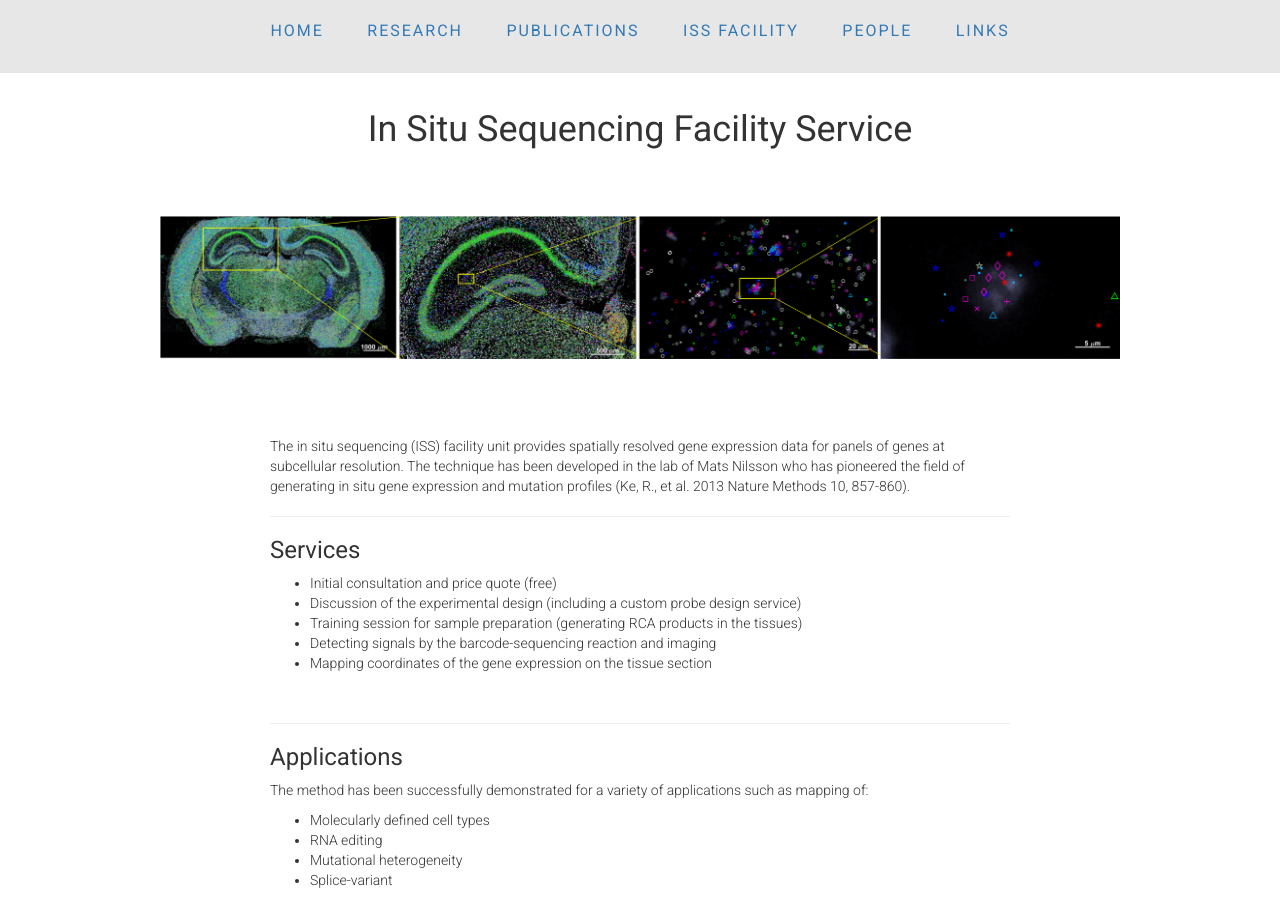
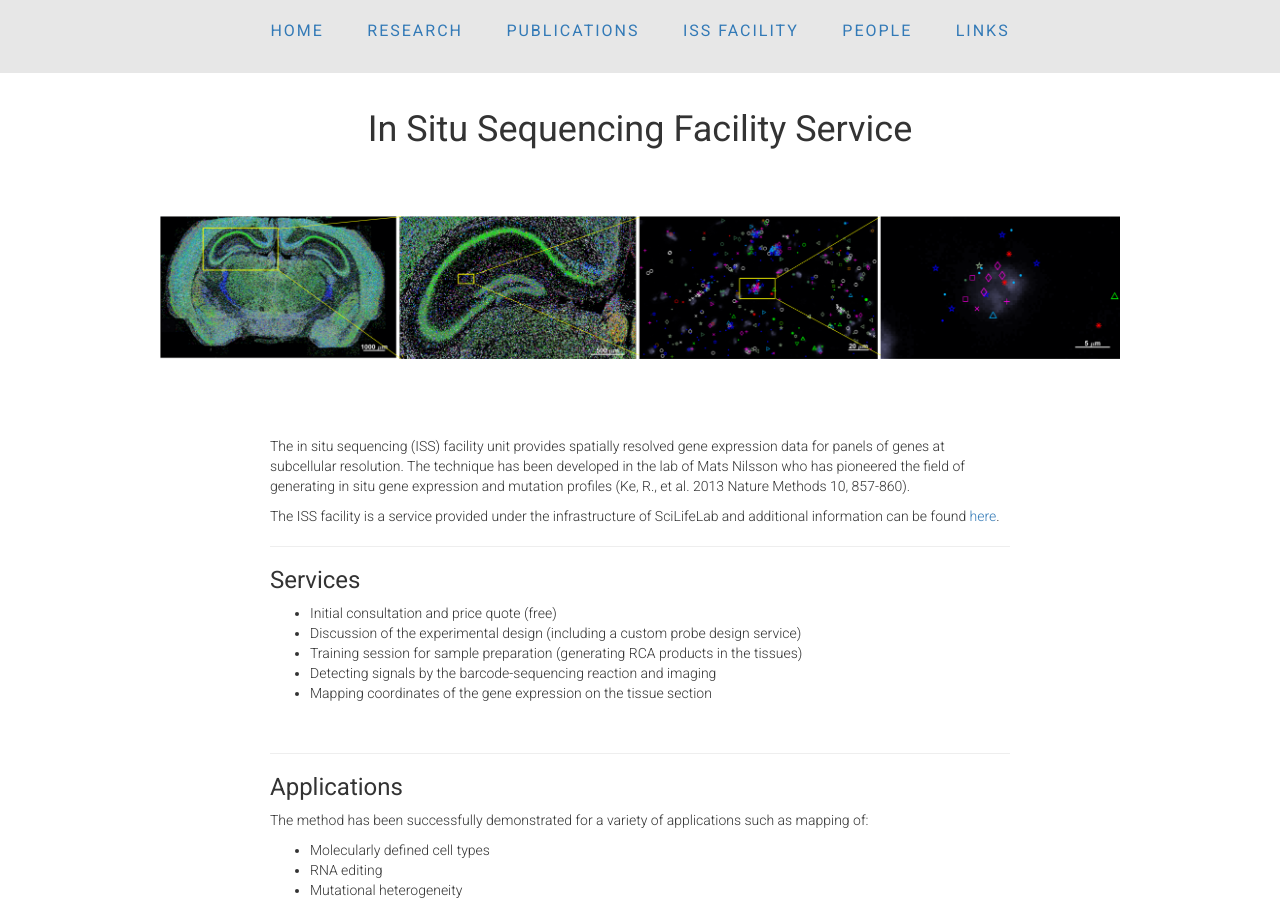
Before and after one commit to flintott/NilssonLab, a Jekyll site: the page facility/index.html, which Jekyll copies as it is, in a window 1280 px wide and 900 px high. Built offline with Jekyll 4.4.1, drawn with Linux system fonts in a browser that asks for light colours.

Commit message:
Update index.html

```diff
--- a/facility/index.html
+++ b/facility/index.html
@@ -39,6 +39,7 @@
 	<p>The in situ sequencing (ISS) facility unit provides spatially resolved gene expression data for panels of genes at
 	subcellular resolution. The technique has been developed in the lab of Mats Nilsson who has pioneered the field
 	of generating in situ gene expression and mutation profiles (Ke, R., et al. 2013 Nature Methods 10, 857-860).</p>
+	<p>The ISS facility is a service provided under the infrastructure of SciLifeLab and additional information can be found <a href="https://www.scilifelab.se/facilities/ESCG/in-situ-sequencing/" target="_blank">here</a>.</p>
 
         <hr>
 
```
